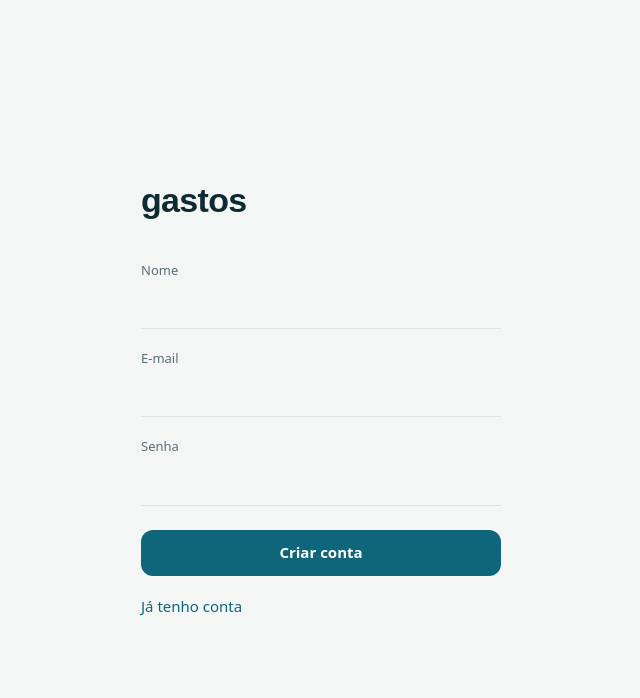
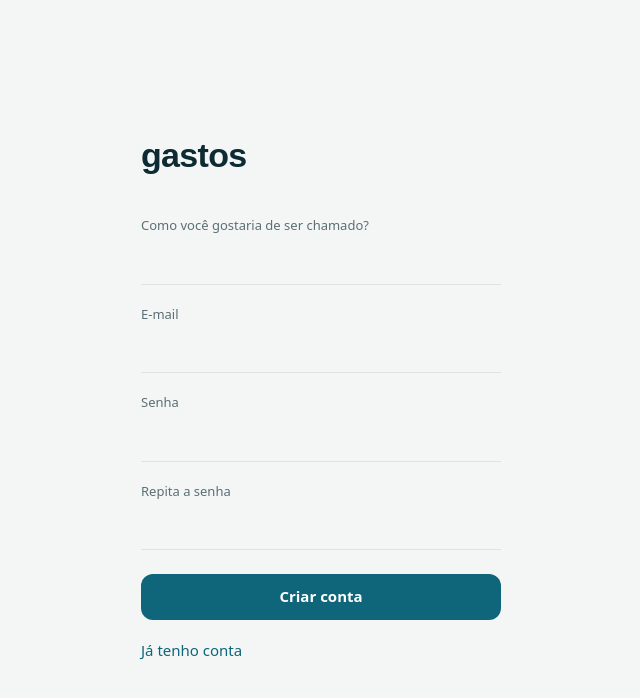
Before and after one commit to gucardona/gastos.app, a React (Vite) app in the folder web/: page /login in a window 1280 px wide. Both pictures are taken after a click on the button "Criar uma conta". Shown: the top 698 px of the page, without its empty margins (319-959 px from the left). Built offline with nearby package versions, Linux system fonts and the light colour scheme; no server answers.

Commit message:
feat(web): ask what to call the user and confirm the password on sign-up
Co-Authored-By: Claude Sonnet 5.5 <noreply@anthropic.com>

```diff
--- a/web/src/pages/Login.tsx
+++ b/web/src/pages/Login.tsx
@@ -8,6 +8,7 @@ export function Login() {
   const [name, setName] = useState("");
   const [email, setEmail] = useState("");
   const [password, setPassword] = useState("");
+  const [confirm, setConfirm] = useState("");
   const [inviteCode, setInviteCode] = useState("");
   // Who may sign up is decided by the server: open (first account), invite code, or closed.
   const registration = useQuery({ queryKey: ["registration"], queryFn: () => api.get<{ mode: "open" | "code" | "closed" }>("/auth/registration"), retry: false });
@@ -20,9 +21,13 @@ export function Login() {
 
   async function submit(e: React.FormEvent) {
     e.preventDefault();
-    setBusy(true);
     setErrors({});
     setGeneral("");
+    if (register && password !== confirm) {
+      setErrors({ confirm: "As senhas não são iguais." });
+      return;
+    }
+    setBusy(true);
     try {
       await api.post(register ? "/auth/register" : "/auth/login", register ? { name, email, password, ...(mode === "code" ? { inviteCode } : {}) } : { email, password });
       qc.clear();
@@ -45,7 +50,7 @@ export function Login() {
         <h1>gastos</h1>
         {register && (
           <div className="field">
-            <label htmlFor="name">Nome</label>
+            <label htmlFor="name">Como você gostaria de ser chamado?</label>
             <input id="name" className="text" autoComplete="name" value={name} onChange={(e) => setName(e.target.value)} />
             {field("name")}
           </div>
@@ -60,6 +65,13 @@ export function Login() {
           <input id="password" className="text" type="password" autoComplete={register ? "new-password" : "current-password"} value={password} onChange={(e) => setPassword(e.target.value)} />
           {field("password")}
         </div>
+        {register && (
+          <div className="field">
+            <label htmlFor="confirm">Repita a senha</label>
+            <input id="confirm" className="text" type="password" autoComplete="new-password" value={confirm} onChange={(e) => setConfirm(e.target.value)} />
+            {field("confirm")}
+          </div>
+        )}
         {register && mode === "code" && (
           <div className="field">
             <label htmlFor="invite">Código de convite</label>
```
Also changed, not shown: 2 other files (tests, documents, lock files or other folders).
